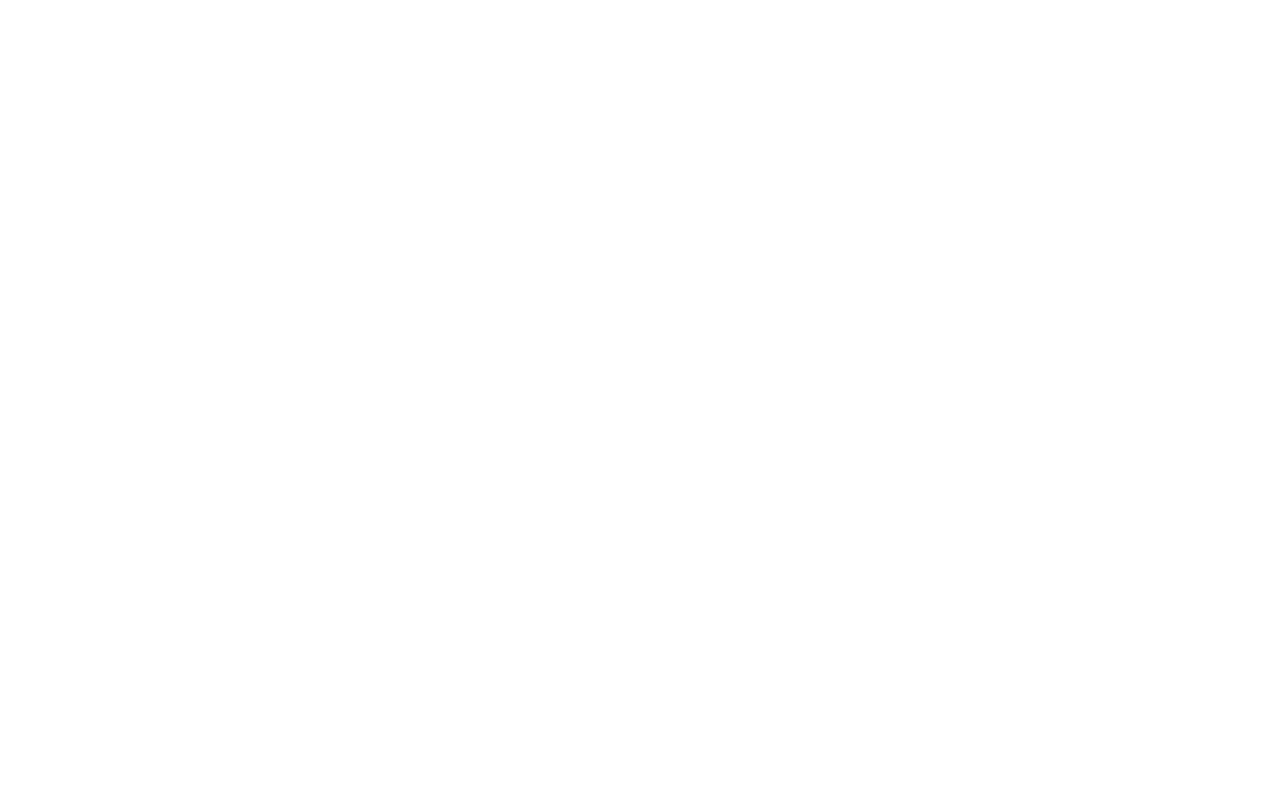
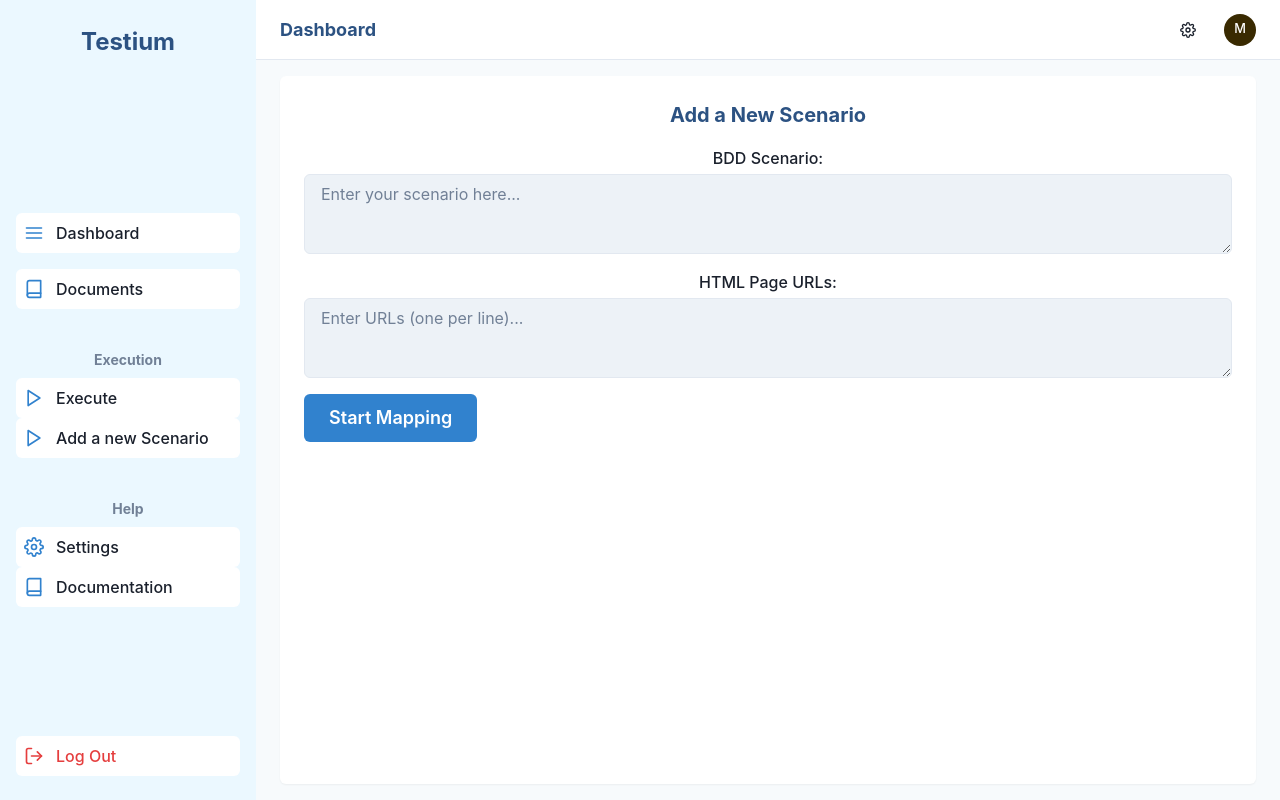
Before and after one commit to 7azemmm/Self-Healing-Framework, a React (Vite) app in the folder Frontend/: page /add-scenario in a window 1280 px wide. Before the commit this address had no page. Built offline with nearby package versions, Linux system fonts and the light colour scheme.

Commit message:
a page for adding a new scenarios

```diff
--- /dev/null
+++ b/Frontend/src/views/addScenario/addScenarioPage.jsx
@@ -0,0 +1,80 @@
+import { Box, Button, Input, Text, Textarea, VStack, useToast } from "@chakra-ui/react";
+import Sidebar from "../common/Sidebar";
+import Navbar from "../common/Navbar";
+import { useState } from "react";
+
+const AddScenario = () => {
+  const [scenario, setScenario] = useState("");
+  const [urls, setUrls] = useState("");
+  const toast = useToast();
+
+  const handleStartMapping = () => {
+    if (!scenario.trim() || !urls.trim()) {
+      toast({
+        title: "Missing Information",
+        description: "Please enter both the scenario and at least one URL.",
+        status: "warning",
+        duration: 3000,
+        isClosable: true,
+      });
+      return;
+    }
+
+    console.log("Scenario:", scenario);
+    console.log("URLs:", urls.split("\n"));
+
+    toast({
+      title: "Mapping Started",
+      description: "The system is processing the scenario.",
+      status: "success",
+      duration: 3000,
+      isClosable: true,
+    });
+  };
+
+  return (
+    <Box display="flex" h="100vh" overflow="hidden">
+      <Sidebar />
+      <Box flex="1" bg="gray.50" display="flex" flexDirection="column">
+        <Navbar />
+        <Box flex="1" px={6} py={4} overflowY="auto">
+          <Box bg="white" p={6} borderRadius="md" shadow="sm" h="100%" display="flex" flexDirection="column">
+            <Text fontSize="xl" fontWeight="bold" mb={4} color="blue.700">
+              Add a New Scenario
+            </Text>
+
+            <VStack spacing={4} align="stretch" flex="1">
+              <Box>
+                <Text fontWeight="medium" mb={1}>BDD Scenario:</Text>
+                <Textarea
+                  placeholder="Enter your scenario here..."
+                  value={scenario}
+                  onChange={(e) => setScenario(e.target.value)}
+                  size="md"
+                  bg="gray.100"
+                />
+              </Box>
+
+              <Box>
+                <Text fontWeight="medium" mb={1}>HTML Page URLs:</Text>
+                <Textarea
+                  placeholder="Enter URLs (one per line)..."
+                  value={urls}
+                  onChange={(e) => setUrls(e.target.value)}
+                  size="md"
+                  bg="gray.100"
+                />
+              </Box>
+
+              <Button colorScheme="blue" size="lg" onClick={handleStartMapping} alignSelf="flex-start">
+                Start Mapping
+              </Button>
+            </VStack>
+          </Box>
+        </Box>
+      </Box>
+    </Box>
+  );
+};
+
+export default AddScenario;
--- a/Frontend/src/views/common/Sidebar.jsx
+++ b/Frontend/src/views/common/Sidebar.jsx
@@ -24,7 +24,7 @@
         <SidebarItem icon={FiBook} label="Documents" href="/documents" />
         <SidebarSection label="Execution">
           <SidebarItem icon={FiPlay} label="Execute" href="/execute" />
-          <SidebarItem icon={FiPlay} label="Test Specific Scenario" href="/test-scenario" />
+          <SidebarItem icon={FiPlay} label="Add a new Scenario" href="/add-scenario" />
         </SidebarSection>
         <SidebarSection label="Help">
           <SidebarItem icon={FiSettings} label="Settings" href="/settings" />
```
Also changed, not shown: Frontend/src/routes.js (+12 -6 lines).
